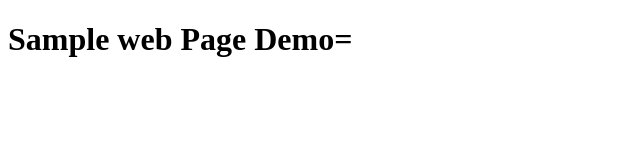
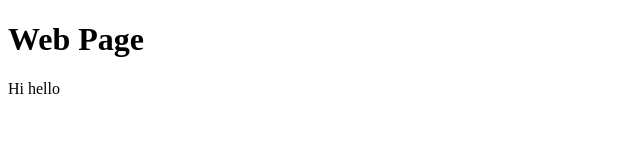
Before and after one commit to WebTechnology15/MiniProject, a plain HTML site: page Index.html in a window 1280 px wide. Shown: the whole page, without its empty margins (0-640 px from the left). Drawn offline with Linux system fonts and the light colour scheme.

Commit message:
second Commit

```diff
--- a/Index.html
+++ b/Index.html
@@ -7,6 +7,7 @@
     <title>Mini Project</title>
 </head>
 <body>
-    <h1>Sample web Page Demo=</h1>
+    <h1>Web Page</h1>
+    <p>Hi hello</p>
 </body>
 </html>
```
